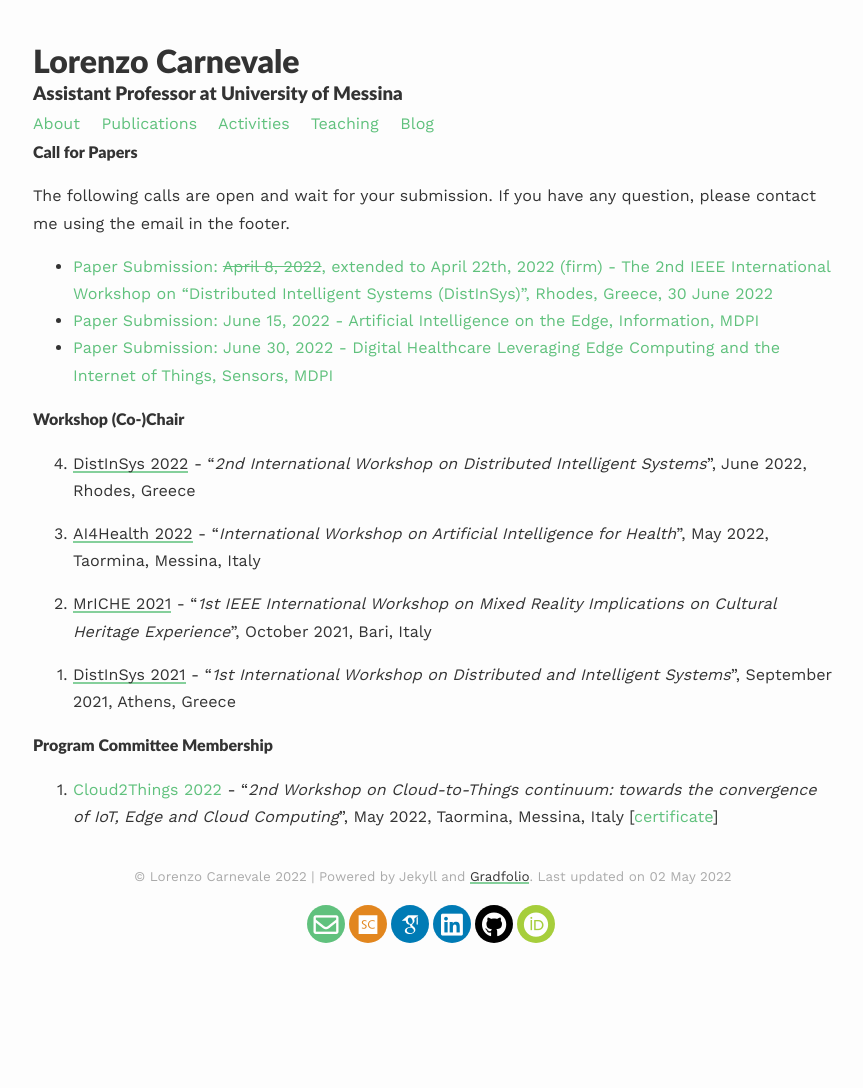
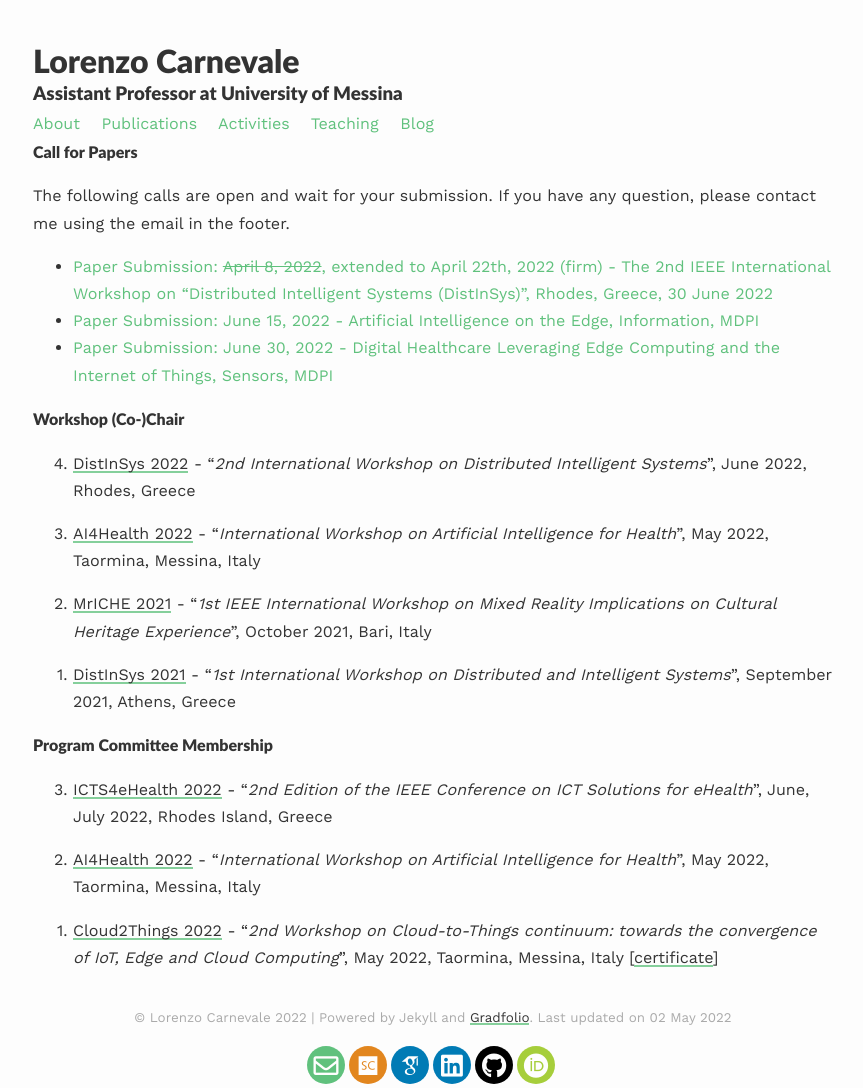
Before and after one commit to lcarnevale/lcarnevale.github.io, a Jekyll site: the page built from _pages/activities.md, in a window 1280 px wide. Shown: the whole page, without its empty margins (207-1070 px from the left). Built offline with Jekyll 4.4.1, drawn with Linux system fonts in a browser that asks for light colours; nearby versions of some CDN libraries; some web fonts are replaced; before the commit the page ends 964 px from its top, so only the background shows below that.

Commit message:
add AI4Health and ICTS4Health TPC

```diff
--- a/_pages/activities.md
+++ b/_pages/activities.md
@@ -23,5 +23,9 @@ The following calls are open and wait for your submission. If you have any quest
 {: reversed="reversed"}
 
 #### Program Committee Membership
+0. [ICTS4eHealth 2022](https://icts4ehealth.icar.cnr.it/) - "<i>2nd Edition of the IEEE Conference on ICT Solutions for eHealth</i>", June, July 2022, Rhodes Island, Greece
+
+0. [AI4Health 2022](https://www.ai4health.icar.cnr.it/) - "<i>International Workshop on Artificial Intelligence for Health</i>", May 2022, Taormina, Messina, Italy
+
 0. [Cloud2Things 2022](https://cloud2things2022.netsons.org) - "<i>2nd Workshop on Cloud-to-Things continuum: towards the convergence of IoT, Edge and Cloud Computing</i>", May 2022, Taormina, Messina, Italy [[certificate](https://drive.google.com/file/d/1tR7AiEKAzVlR0Z5y8EHwjZcD36Pztheb/view?usp=sharing)]
 {: reversed="reversed"}
```
